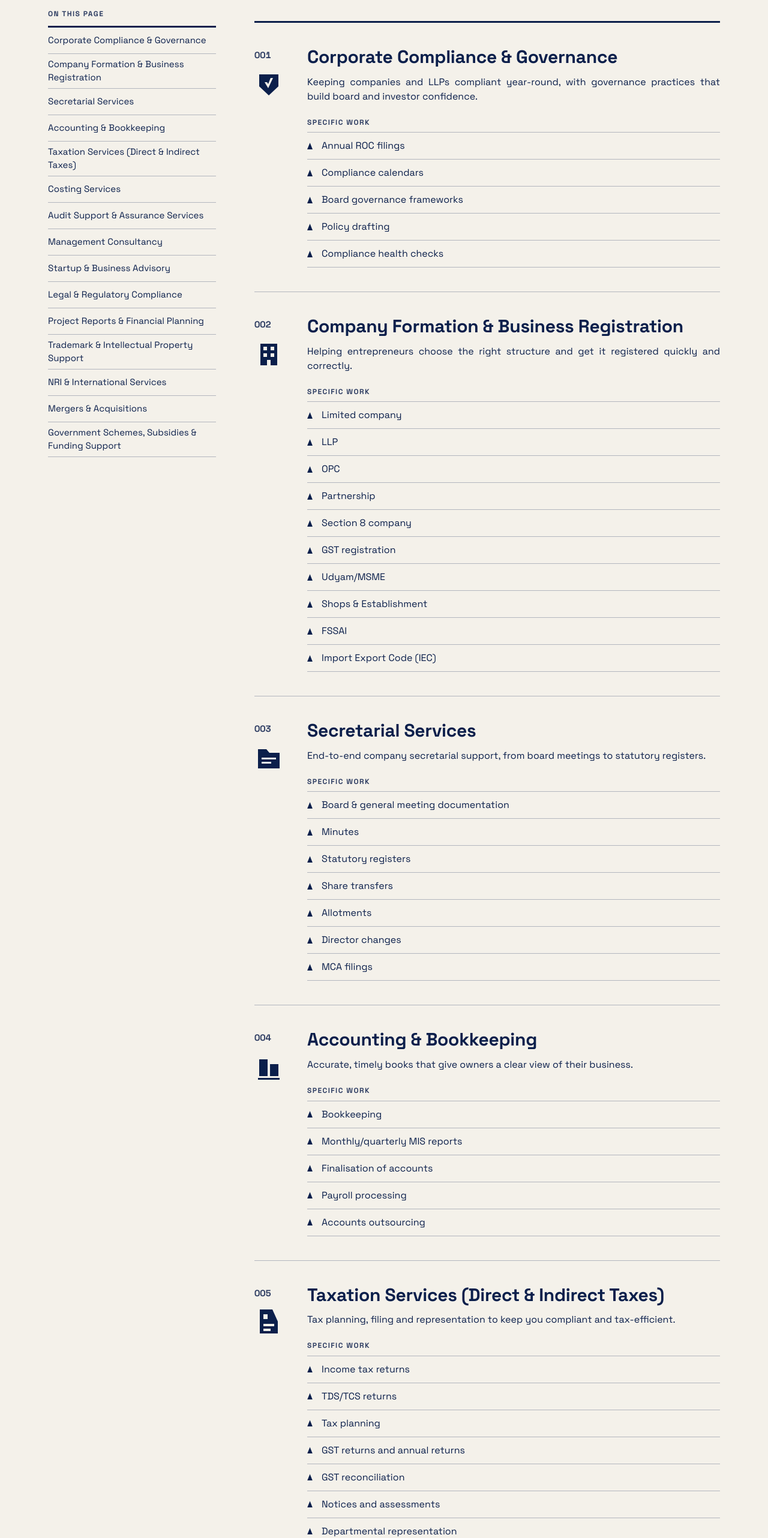
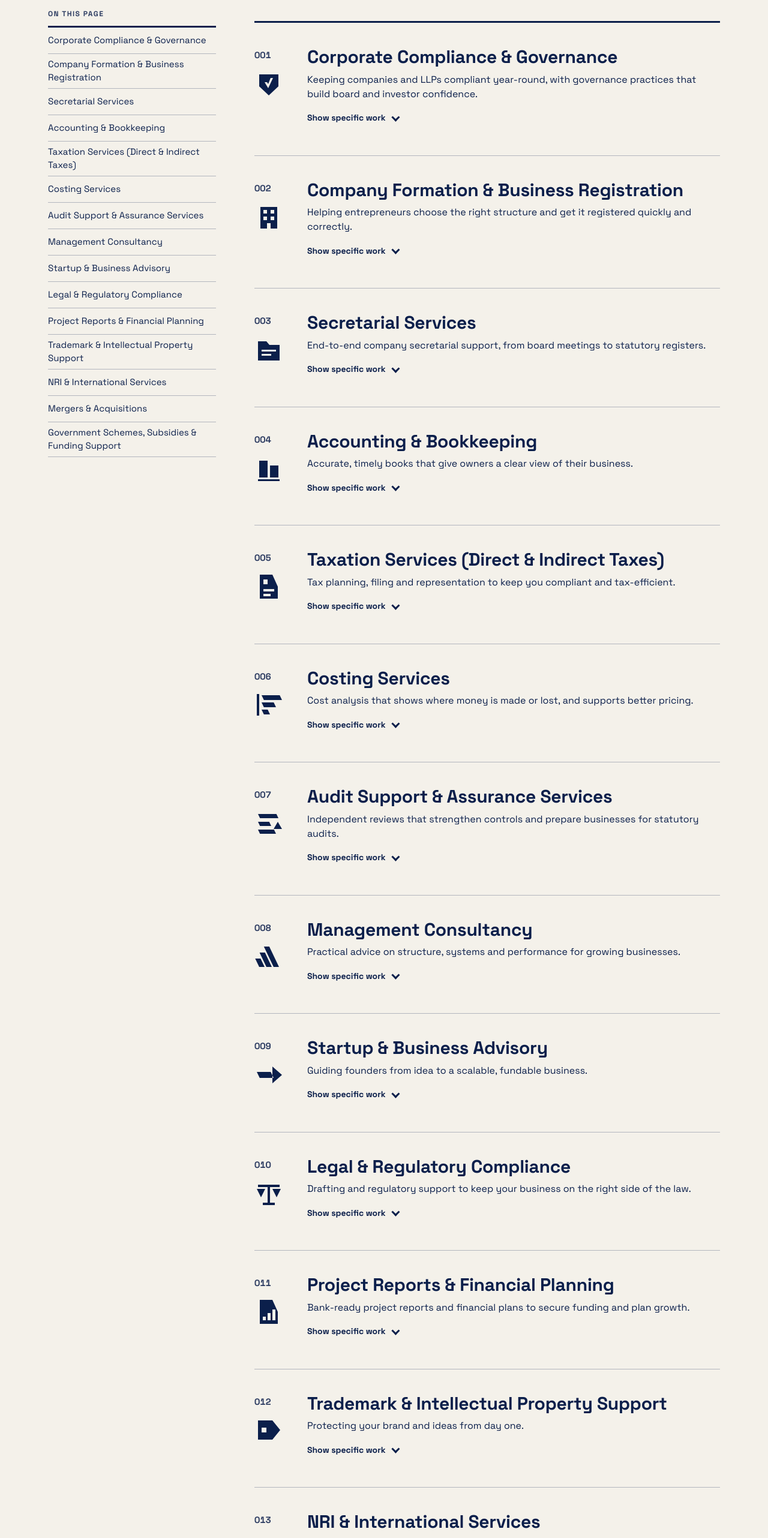
Before and after one commit to polaroiddosa/amr-website, a plain HTML site: page services.html in a window 1280 px wide. Shown: the part 1340-3904 px from the top of the page at 60% size. Drawn offline with Linux system fonts and the light colour scheme.

Commit message:
Phone fixes: About page band, menu closes on outside tap; services open to show specific work; contact fallback line only without JavaScript; CSS/JS tag 20261118a
Co-Authored-By: Claude Sonnet 5.5 <noreply@anthropic.com>

```diff
--- a/assets/style.css
+++ b/assets/style.css
@@ -55,7 +55,8 @@ h3 { font-size: 1.1875rem; line-height: 1.3; }
 p { margin: 0 0 1em; max-width: 68ch; }
 .lede { font-size: clamp(1.125rem, 1.05rem + .4vw, 1.3125rem); line-height: 1.5; max-width: 40ch; }
 .page-head .lede { max-width: 56ch; }
-.note { color: var(--ink-2); font-size: .9375rem; }
+.note { color: var(--ink-2); font-size: .9375rem; margin-top: 14px; }
+.narrow > h2 { margin-bottom: 14px; }
 .folio { display: flex; align-items: center; gap: 10px; font-size: .75rem; letter-spacing: .12em; text-transform: uppercase; color: var(--ink-2); margin: 0 0 24px; }
 
 /* Header */
@@ -120,10 +121,10 @@ p { margin: 0 0 1em; max-width: 68ch; }
 .page-head { position: relative; overflow: hidden; padding-block: clamp(40px, 6vw, 72px) 24px; }
 /* The Slant on every page: a navy panel whose edge leans at the mark's own angle (25.5 deg, top-left to bottom-right).
    skewX keeps the angle exact whatever the height. One cut per page; the hero is the home page's cut. */
-.page-head::after { content: ""; position: absolute; top: 0; bottom: 0; right: -14px; width: 72px; background: var(--navy); transform: skewX(25.5deg); }
+.page-head::after { content: ""; position: absolute; top: 0; bottom: auto; height: min(100%, 190px); right: -14px; width: 72px; background: var(--navy); transform: skewX(25.5deg); }
 .page-head > .wrap { position: relative; z-index: 1; padding-right: 72px; }
 @media (min-width: 900px) {
-  .page-head::after { right: -6%; width: 22%; }
+  .page-head::after { right: -6%; width: 22%; bottom: 0; height: auto; }
   .page-head > .wrap { padding-right: 0; }
   .page-head > .wrap > * { max-width: min(46rem, 62%); }
   .page-head > .wrap > .lede { max-width: min(40rem, 62%); }
@@ -190,6 +191,18 @@ p { margin: 0 0 1em; max-width: 68ch; }
 .service { display: grid; grid-template-columns: 56px 1fr; gap: 16px; padding: 40px 0; border-top: 1px solid var(--rule); }
 .service:first-child { border-top: 3px solid var(--navy); }
 .service h2 { font-size: clamp(1.5rem, 1.2rem + 1vw, 1.875rem); margin-bottom: 12px; }
+/* 2026-11-18: each service opens to show its specific work. Native <details>: the text is in the page HTML either way. */
+.svc-more summary { display: grid; grid-template-columns: minmax(0, 1fr) auto; column-gap: 16px; align-items: start; cursor: pointer; list-style: none; }
+.svc-more summary::-webkit-details-marker { display: none; }
+.svc-more summary h2 { grid-column: 1; margin-bottom: 8px; }
+.svc-desc { grid-column: 1; display: block; color: var(--ink); max-width: 68ch; }
+.svc-cue { grid-column: 1; display: inline-flex; align-items: center; gap: 10px; min-height: 44px; margin-top: 6px; font-size: .875rem; font-weight: 700; color: var(--navy); }
+.svc-cue::before { content: "Show specific work"; }
+.svc-cue::after { content: ""; width: 10px; height: 10px; border-right: 3px solid var(--navy); border-bottom: 3px solid var(--navy); transform: rotate(45deg) translateY(-2px); flex: none; }
+.svc-more[open] .svc-cue::before { content: "Hide specific work"; }
+.svc-more[open] .svc-cue::after { transform: rotate(-135deg) translateY(-2px); }
+.svc-more summary:hover h2 { text-decoration: underline; text-decoration-thickness: 2px; text-underline-offset: 5px; }
+.svc-more summary:focus-visible { outline: 3px solid var(--navy); outline-offset: 4px; }
 .work-h { font-size: .75rem; letter-spacing: .12em; text-transform: uppercase; color: var(--ink-2); margin: 24px 0 8px; font-weight: 700; }
 @media (min-width: 960px) {
   .services-layout { grid-template-columns: 280px minmax(0, 1fr); gap: 64px; align-items: start; }
--- a/services.html
+++ b/services.html
@@ -26,7 +26,7 @@
 <meta name="twitter:description" content="Fifteen services from AMR Global Consultants: compliance, secretarial, accounting, tax, costing, audit support and more.">
 <meta name="twitter:image" content="https://amrglobalconsultants.com/assets/img/og-image.png">
 <link rel="preload" href="assets/fonts/SpaceGrotesk.ttf" as="font" type="font/ttf" crossorigin>
-<link rel="stylesheet" href="assets/style.css?v=20261117e">
+<link rel="stylesheet" href="assets/style.css?v=20261118a">
 <script>document.documentElement.className+=' js'</script>
 </head>
 <body>
@@ -69,124 +69,169 @@
     <nav class="toc" aria-label="Services"><h2 class="toc-h">On this page</h2><ol><li><a href="#corporate-compliance-governance">Corporate Compliance &amp; Governance</a></li><li><a href="#company-formation-registration">Company Formation &amp; Business Registration</a></li><li><a href="#secretarial-services">Secretarial Services</a></li><li><a href="#accounting-bookkeeping">Accounting &amp; Bookkeeping</a></li><li><a href="#taxation">Taxation Services (Direct &amp; Indirect Taxes)</a></li><li><a href="#costing">Costing Services</a></li><li><a href="#audit-support-assurance">Audit Support &amp; Assurance Services</a></li><li><a href="#management-consultancy">Management Consultancy</a></li><li><a href="#startup-business-advisory">Startup &amp; Business Advisory</a></li><li><a href="#legal-regulatory-compliance">Legal &amp; Regulatory Compliance</a></li><li><a href="#project-reports-financial-planning">Project Reports &amp; Financial Planning</a></li><li><a href="#trademark-intellectual-property">Trademark &amp; Intellectual Property Support</a></li><li><a href="#nri-international">NRI &amp; International Services</a></li><li><a href="#mergers-acquisitions">Mergers &amp; Acquisitions</a></li><li><a href="#government-schemes-funding">Government Schemes, Subsidies &amp; Funding Support</a></li></ol></nav>
     <div class="service-list"><section class="service reveal" id="corporate-compliance-governance">
   <span class="row-lead"><span class="folio-no">001</span><svg class="icon" width="48" height="48" aria-hidden="true" focusable="false"><use href="#i-corporate-compliance-governance"></use></svg></span>
-  <div>
+  <details class="svc-more">
+    <summary>
       <h2>Corporate Compliance &amp; Governance</h2>
-    <p>Keeping companies and LLPs compliant year-round, with governance practices that build board and investor confidence.</p>
+      <span class="svc-desc">Keeping companies and LLPs compliant year-round, with governance practices that build board and investor confidence.</span>
+      <span class="svc-cue" aria-hidden="true"></span>
+    </summary>
     <h3 class="work-h">Specific work</h3>
     <ul class="ledger-list"><li>Annual ROC filings</li><li>Compliance calendars</li><li>Board governance frameworks</li><li>Policy drafting</li><li>Compliance health checks</li></ul>
-  </div>
+  </details>
 </section><section class="service reveal" id="company-formation-registration">
   <span class="row-lead"><span class="folio-no">002</span><svg class="icon" width="48" height="48" aria-hidden="true" focusable="false"><use href="#i-company-formation-registration"></use></svg></span>
-  <div>
+  <details class="svc-more">
+    <summary>
       <h2>Company Formation &amp; Business Registration</h2>
-    <p>Helping entrepreneurs choose the right structure and get it registered quickly and correctly.</p>
+      <span class="svc-desc">Helping entrepreneurs choose the right structure and get it registered quickly and correctly.</span>
+      <span class="svc-cue" aria-hidden="true"></span>
+    </summary>
     <h3 class="work-h">Specific work</h3>
     <ul class="ledger-list"><li>Limited company</li><li>LLP</li><li>OPC</li><li>Partnership</li><li>Section 8 company</li><li>GST registration</li><li>Udyam/MSME</li><li>Shops &amp; Establishment</li><li>FSSAI</li><li>Import Export Code (IEC)</li></ul>
-  </div>
+  </details>
 </section><section class="service reveal" id="secretarial-services">
   <span class="row-lead"><span class="folio-no">003</span><svg class="icon" width="48" height="48" aria-hidden="true" focusable="false"><use href="#i-secretarial-services"></use></svg></span>
-  <div>
+  <details class="svc-more">
+    <summary>
       <h2>Secretarial Services</h2>
-    <p>End-to-end company secretarial support, from board meetings to statutory registers.</p>
+      <span class="svc-desc">End-to-end company secretarial support, from board meetings to statutory registers.</span>
+      <span class="svc-cue" aria-hidden="true"></span>
+    </summary>
     <h3 class="work-h">Specific work</h3>
     <ul class="ledger-list"><li>Board &amp; general meeting documentation</li><li>Minutes</li><li>Statutory registers</li><li>Share transfers</li><li>Allotments</li><li>Director changes</li><li>MCA filings</li></ul>
-  </div>
+  </details>
 </section><section class="service reveal" id="accounting-bookkeeping">
   <span class="row-lead"><span class="folio-no">004</span><svg class="icon" width="48" height="48" aria-hidden="true" focusable="false"><use href="#i-accounting-bookkeeping"></use></svg></span>
-  <div>
+  <details class="svc-more">
+    <summary>
       <h2>Accounting &amp; Bookkeeping</h2>
-    <p>Accurate, timely books that give owners a clear view of their business.</p>
+      <span class="svc-desc">Accurate, timely books that give owners a clear view of their business.</span>
+      <span class="svc-cue" aria-hidden="true"></span>
+    </summary>
     <h3 class="work-h">Specific work</h3>
     <ul class="ledger-list"><li>Bookkeeping</li><li>Monthly/quarterly MIS reports</li><li>Finalisation of accounts</li><li>Payroll processing</li><li>Accounts outsourcing</li></ul>
-  </div>
+  </details>
 </section><section class="service reveal" id="taxation">
   <span class="row-lead"><span class="folio-no">005</span><svg class="icon" width="48" height="48" aria-hidden="true" focusable="false"><use href="#i-taxation"></use></svg></span>
-  <div>
+  <details class="svc-more">
+    <summary>
       <h2>Taxation Services (Direct &amp; Indirect Taxes)</h2>
-    <p>Tax planning, filing and representation to keep you compliant and tax-efficient.</p>
+      <span class="svc-desc">Tax planning, filing and representation to keep you compliant and tax-efficient.</span>
+      <span class="svc-cue" aria-hidden="true"></span>
+    </summary>
     <h3 class="work-h">Specific work</h3>
     <ul class="ledger-list"><li>Income tax returns</li><li>TDS/TCS returns</li><li>Tax planning</li><li>GST returns and annual returns</li><li>GST reconciliation</li><li>Notices and assessments</li><li>Departmental representation</li></ul>
-  </div>
+  </details>
 </section><section class="service reveal" id="costing">
   <span class="row-lead"><span class="folio-no">006</span><svg class="icon" width="48" height="48" aria-hidden="true" focusable="false"><use href="#i-costing"></use></svg></span>
-  <div>
+  <details class="svc-more">
+    <summary>
       <h2>Costing Services</h2>
-    <p>Cost analysis that shows where money is made or lost, and supports better pricing.</p>
+      <span class="svc-desc">Cost analysis that shows where money is made or lost, and supports better pricing.</span>
+      <span class="svc-cue" aria-hidden="true"></span>
+    </summary>
     <h3 class="work-h">Specific work</h3>
     <ul class="ledger-list"><li>Cost records &amp; cost audit support</li><li>Product costing</li><li>Cost reduction studies</li><li>Pricing analysis</li><li>Budgeting &amp; variance analysis</li></ul>
-  </div>
+  </details>
 </section><section class="service reveal" id="audit-support-assurance">
   <span class="row-lead"><span class="folio-no">007</span><svg class="icon" width="48" height="48" aria-hidden="true" focusable="false"><use href="#i-audit-support-assurance"></use></svg></span>
-  <div>
+  <details class="svc-more">
+    <summary>
       <h2>Audit Support &amp; Assurance Services</h2>
-    <p>Independent reviews that strengthen controls and prepare businesses for statutory audits.</p>
+      <span class="svc-desc">Independent reviews that strengthen controls and prepare businesses for statutory audits.</span>
+      <span class="svc-cue" aria-hidden="true"></span>
+    </summary>
     <h3 class="work-h">Specific work</h3>
     <ul class="ledger-list"><li>Internal audit</li><li>Stock audit</li><li>Concurrent audit</li><li>Process &amp; control reviews</li><li>Audit readiness support</li><li>Due diligence</li></ul>
-  </div>
+  </details>
 </section><section class="service reveal" id="management-consultancy">
   <span class="row-lead"><span class="folio-no">008</span><svg class="icon" width="48" height="48" aria-hidden="true" focusable="false"><use href="#i-management-consultancy"></use></svg></span>
-  <div>
+  <details class="svc-more">
+    <summary>
       <h2>Management Consultancy</h2>
-    <p>Practical advice on structure, systems and performance for growing businesses.</p>
+      <span class="svc-desc">Practical advice on structure, systems and performance for growing businesses.</span>
+      <span class="svc-cue" aria-hidden="true"></span>
+    </summary>
     <h3 class="work-h">Specific work</h3>
     <ul class="ledger-list"><li>Business process improvement</li><li>SOPs</li><li>Financial restructuring</li><li>Performance reviews</li><li><a class="link" href="virtual-cfo.html">Virtual CFO services</a></li></ul>
-  </div>
+  </details>
 </section><section class="service reveal" id="startup-business-advisory">
   <span class="row-lead"><span class="folio-no">009</span><svg class="icon" width="48" height="48" aria-hidden="true" focusable="false"><use href="#i-startup-business-advisory"></use></svg></span>
-  <div>
+  <details class="svc-more">
+    <summary>
       <h2>Startup &amp; Business Advisory</h2>
-    <p>Guiding founders from idea to a scalable, fundable business.</p>
+      <span class="svc-desc">Guiding founders from idea to a scalable, fundable business.</span>
+      <span class="svc-cue" aria-hidden="true"></span>
+    </summary>
     <h3 class="work-h">Specific work</h3>
     <ul class="ledger-list"><li>Business plans</li><li>Startup India / KSUM registration</li><li>Funding &amp; investor readiness</li><li>Financial modelling</li><li>Government scheme guidance</li></ul>
-  </div>
+  </details>
 </section><section class="service reveal" id="legal-regulatory-compliance">
   <span class="row-lead"><span class="folio-no">010</span><svg class="icon" width="48" height="48" aria-hidden="true" focusable="false"><use href="#i-legal-regulatory-compliance"></use></svg></span>
-  <div>
+  <details class="svc-more">
+    <summary>
       <h2>Legal &amp; Regulatory Compliance</h2>
-    <p>Drafting and regulatory support to keep your business on the right side of the law.</p>
+      <span class="svc-desc">Drafting and regulatory support to keep your business on the right side of the law.</span>
+      <span class="svc-cue" aria-hidden="true"></span>
+    </summary>
     <h3 class="work-h">Specific work</h3>
     <ul class="ledger-list"><li>Agreements &amp; contracts</li><li>Partnership deeds</li><li>Labour law compliance (PF, ESI)</li><li>Licences</li><li>Regulatory filings</li><li>Legal documentation</li></ul>
-  </div>
+  </details>
 </section><section class="service reveal" id="project-reports-financial-planning">
   <span class="row-lead"><span class="folio-no">011</span><svg class="icon" width="48" height="48" aria-hidden="true" focusable="false"><use href="#i-project-reports-financial-planning"></use></svg></span>
-  <div>
+  <details class="svc-more">
+    <summary>
       <h2>Project Reports &amp; Financial Planning</h2>
-    <p>Bank-ready project reports and financial plans to secure funding and plan growth.</p>
+      <span class="svc-desc">Bank-ready project reports and financial plans to secure funding and plan growth.</span>
+      <span class="svc-cue" aria-hidden="true"></span>
+    </summary>
     <h3 class="work-h">Specific work</h3>
     <ul class="ledger-list"><li>Detailed project reports (DPR)</li><li>CMA data for bank loans</li><li>Subsidy applications</li><li>Projections</li><li>Working capital planning</li></ul>
-  </div>
+  </details>
 </section><section class="service reveal" id="trademark-intellectual-property">
   <span class="row-lead"><span class="folio-no">012</span><svg class="icon" width="48" height="48" aria-hidden="true" focusable="false"><use href="#i-trademark-intellectual-property"></use></svg></span>
-  <div>
+  <details class="svc-more">
+    <summary>
       <h2>Trademark &amp; Intellectual Property Support</h2>
-    <p>Protecting your brand and ideas from day one.</p>
+      <span class="svc-desc">Protecting your brand and ideas from day one.</span>
+      <span class="svc-cue" aria-hidden="true"></span>
+    </summary>
     <h3 class="work-h">Specific work</h3>
     <ul class="ledger-list"><li>Trademark search &amp; filing</li><li>Objection replies</li><li>Renewals</li><li>Copyright registration</li><li>IP advisory</li></ul>
-  </div>
+  </details>
 </section><section class="service reveal" id="nri-international">
   <span class="row-lead"><span class="folio-no">013</span><svg class="icon" width="48" height="48" aria-hidden="true" focusable="false"><use href="#i-nri-international"></use></svg></span>
-  <div>
+  <details class="svc-more">
+    <summary>
       <h2>NRI &amp; International Services</h2>
-    <p>Tax, regulatory and set-up support for NRIs, foreign clients and Indian businesses going overseas.</p>
+      <span class="svc-desc">Tax, regulatory and set-up support for NRIs, foreign clients and Indian businesses going overseas.</span>
+      <span class="svc-cue" aria-hidden="true"></span>
+    </summary>
     <h3 class="work-h">Specific work</h3>
     <ul class="ledger-list"><li>NRI taxation (returns, DTAA, capital gains on property sale)</li><li>FEMA / RBI compliance (FDI filings, ODI)</li><li>Setting up Indian entities for foreign clients</li><li>Overseas company formation (e.g. Sri Lanka, UAE)</li><li>Accounting outsourcing for foreign clients</li></ul>
-  </div>
+  </details>
 </section><section class="service reveal" id="mergers-acquisitions">
   <span class="row-lead"><span class="folio-no">014</span><svg class="icon" width="48" height="48" aria-hidden="true" focusable="false"><use href="#i-mergers-acquisitions"></use></svg></span>
-  <div>
+  <details class="svc-more">
+    <summary>
       <h2>Mergers &amp; Acquisitions</h2>
-    <p>Advice and filing support for mergers, acquisitions, demergers and business restructuring, from structuring to closing.</p>
+      <span class="svc-desc">Advice and filing support for mergers, acquisitions, demergers and business restructuring, from structuring to closing.</span>
+      <span class="svc-cue" aria-hidden="true"></span>
+    </summary>
     <h3 class="work-h">Specific work</h3>
     <ul class="ledger-list"><li>Deal structuring</li><li>Due diligence support</li><li>Merger and amalgamation filings</li><li>Demergers and business transfers</li><li>Post-deal compliance</li></ul>
-  </div>
+  </details>
 </section><section class="service reveal" id="government-schemes-funding">
   <span class="row-lead"><span class="folio-no">015</span><svg class="icon" width="48" height="48" aria-hidden="true" focusable="false"><use href="#i-government-schemes-funding"></use></svg></span>
-  <div>
+  <details class="svc-more">
+    <summary>
       <h2>Government Schemes, Subsidies &amp; Funding Support</h2>
-    <p>Finding and securing the central and state schemes, subsidies and grants your business qualifies for, from application to disbursement.</p>
+      <span class="svc-desc">Finding and securing the central and state schemes, subsidies and grants your business qualifies for, from application to disbursement.</span>
+      <span class="svc-cue" aria-hidden="true"></span>
+    </summary>
     <h3 class="work-h">Specific work</h3>
     <ul class="ledger-list"><li>Scheme identification</li><li>Subsidy applications</li><li>Grant applications</li><li>Follow-up until disbursement</li></ul>
-  </div>
+  </details>
 </section></div>
   </div>
 </section>
@@ -227,6 +272,6 @@
     </div>
   </div>
 </footer>
-<script src="assets/site.js?v=20261117e" defer></script>
+<script src="assets/site.js?v=20261118a" defer></script>
 </body>
 </html>
```
Also changed, not shown: 404.html (+2 -2 lines), about.html (+2 -2 lines), assets/site.js (+21 -0 lines), careers.html (+2 -2 lines), contact.html (+3 -3 lines), faqs.html (+2 -2 lines), index.html (+2 -2 lines), privacy.html (+2 -2 lines), terms.html (+2 -2 lines), virtual-cfo.html (+2 -2 lines). Lines whose indentation alone changed are shown as unchanged.
